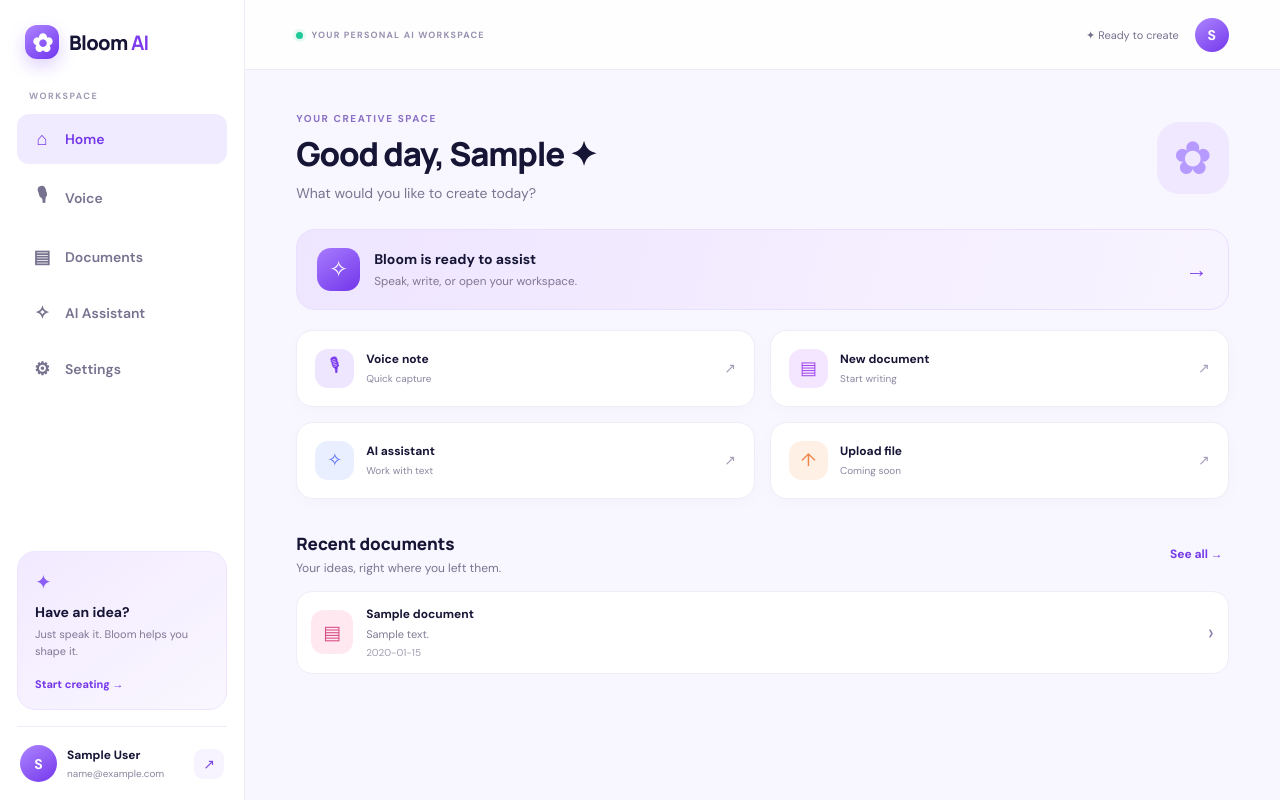
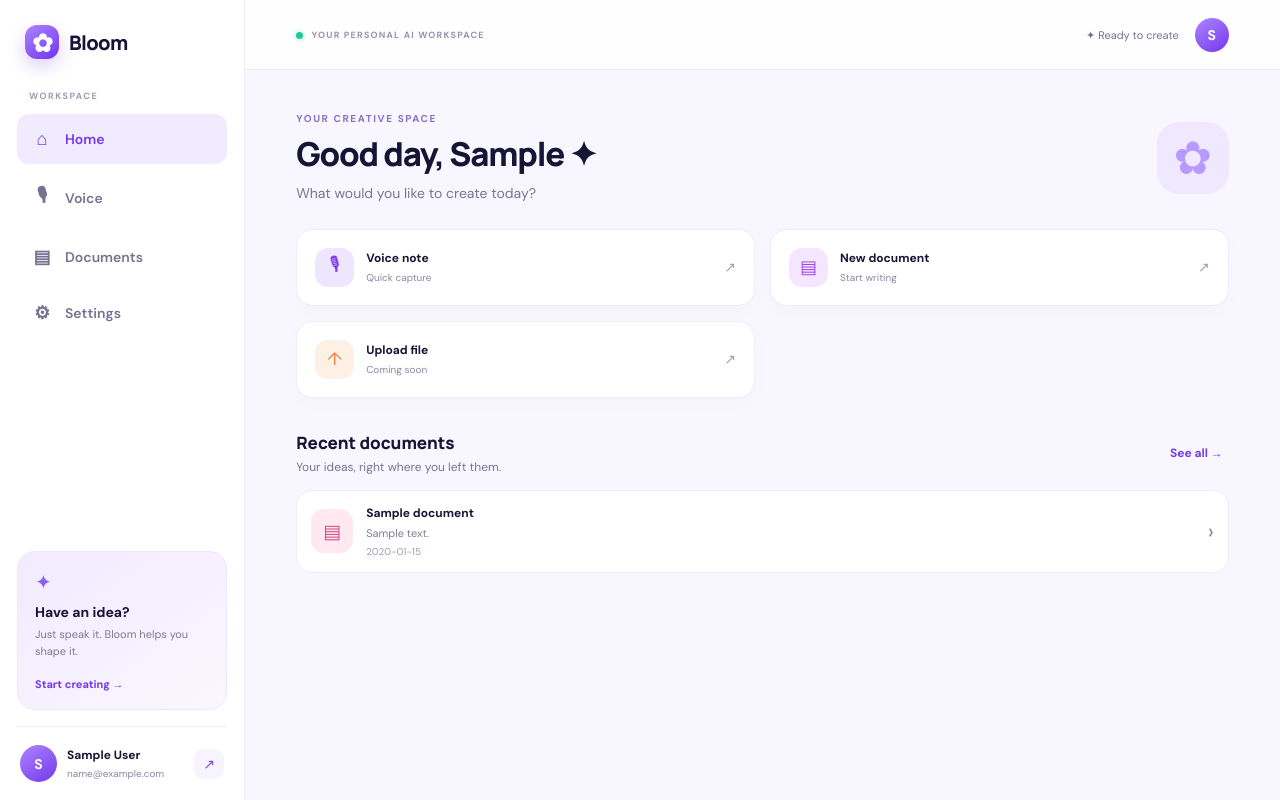
Before and after one commit to Abhishekmadkam/bloom, a Flask app: page /app in a window 1280 px wide. Run offline with Flask 3, Linux system fonts and the light colour scheme; the visitor is signed in with stand-in values (Sample User, id 1); tables that the repository leaves empty hold one stand-in row (values such as "Sample post").

Commit message:
Update index.html

```diff
--- a/templates/index.html
+++ b/templates/index.html
@@ -2,21 +2,20 @@
 <html lang="en">
 <head>
 <meta charset="utf-8"><meta name="viewport" content="width=device-width, initial-scale=1, viewport-fit=cover">
-<meta name="theme-color" content="#f8f7ff"><meta name="description" content="Bloom AI voice assistant workspace">
-<title>Bloom AI — Workspace</title>
+<meta name="theme-color" content="#f8f7ff"><meta name="description" content="Bloom voice and dictation workspace">
+<title>Bloom — Workspace</title>
 <link rel="stylesheet" href="{{ url_for('static', filename='css/style.css') }}">
 <script src="{{ url_for('static', filename='js/app.js') }}" defer></script>
 </head>
 <body class="app-page">
 <div class="app-layout">
 <aside class="sidebar">
-<a class="brand-lockup" href="{{ url_for('workspace') }}"><span class="bloom-mark">✿</span><span>Bloom <b>AI</b></span></a>
+<a class="brand-lockup" href="{{ url_for('workspace') }}"><span class="bloom-mark">✿</span><span>Bloom</span></a>
 <div class="side-label">WORKSPACE</div>
 <nav class="side-nav">
 <button class="side-link active" data-view="homeView"><span>⌂</span> Home</button>
 <button class="side-link" data-view="voiceView"><span>🎙</span> Voice</button>
 <button class="side-link" data-view="documentsView"><span>▤</span> Documents</button>
-<button class="side-link" data-view="aiView"><span>✧</span> AI Assistant</button>
 <button class="side-link" data-view="settingsView"><span>⚙</span> Settings</button>
 </nav>
 <div class="sidebar-spacer"></div>
@@ -24,15 +23,15 @@
 <div class="sidebar-user"><div class="avatar">{{ user.name[:1]|upper }}</div><div class="user-lines"><b>{{ user.name }}</b><small>{{ user.email }}</small></div><form method="post" action="{{ url_for('logout') }}"><button class="logout-icon" aria-label="Sign out" title="Sign out">↗</button></form></div>
 </aside>
 <main class="app-main">
-<header class="app-topbar"><button class="mobile-menu" id="mobileMenu" aria-label="Toggle navigation">☰</button><a class="mobile-brand" href="{{ url_for('workspace') }}"><span class="bloom-mark">✿</span> Bloom <b>AI</b></a><div class="topbar-note"><span class="live-dot"></span> YOUR PERSONAL AI WORKSPACE</div><div class="topbar-right"><span class="ready-label">✦ Ready to create</span><button class="avatar avatar-small" data-view="settingsView">{{ user.name[:1]|upper }}</button></div></header>
+<header class="app-topbar"><button class="mobile-menu" id="mobileMenu" aria-label="Toggle navigation">☰</button><a class="mobile-brand" href="{{ url_for('workspace') }}"><span class="bloom-mark">✿</span> Bloom</a><div class="topbar-note"><span class="live-dot"></span> YOUR PERSONAL AI WORKSPACE</div><div class="topbar-right"><span class="ready-label">✦ Ready to create</span><button class="avatar avatar-small" data-view="settingsView">{{ user.name[:1]|upper }}</button></div></header>
 <div class="view-wrap">
 <section class="view active-view" id="homeView">
 <div class="page-heading"><div><div class="eyebrow">YOUR CREATIVE SPACE</div><h1>Good day, {{ user.name.split(' ')[0] }} <span class="wave">✦</span></h1><p>What would you like to create today?</p></div><span class="heading-flower">✿</span></div>
-<button class="assistant-banner" data-view="aiView"><span class="banner-sparkle">✧</span><span><b>Bloom is ready to assist</b><small>Speak, write, or open your workspace.</small></span><span class="banner-arrow">→</span></button>
+
 <div class="quick-grid">
 <button class="quick-card" data-view="voiceView"><span class="quick-icon quick-purple">🎙</span><span><b>Voice note</b><small>Quick capture</small></span><span class="quick-arrow">↗</span></button>
 <button class="quick-card" id="homeNewDocument"><span class="quick-icon quick-violet">▤</span><span><b>New document</b><small>Start writing</small></span><span class="quick-arrow">↗</span></button>
-<button class="quick-card" data-view="aiView"><span class="quick-icon quick-blue">✧</span><span><b>AI assistant</b><small>Work with text</small></span><span class="quick-arrow">↗</span></button>
+
 <button class="quick-card" id="uploadHintButton"><span class="quick-icon quick-orange">↑</span><span><b>Upload file</b><small>Coming soon</small></span><span class="quick-arrow">↗</span></button>
 </div>
 <div class="section-title-row"><div><h2>Recent documents</h2><p>Your ideas, right where you left them.</p></div><button class="link-button" data-view="documentsView">See all →</button></div>
@@ -57,22 +56,17 @@
 <div class="document-tools"><label class="search-box"><span>⌕</span><input id="documentSearchInput" placeholder="Search your documents..." type="search"></label><span id="documentCountBadge" class="count-badge">0 items</span></div>
 <div id="documentsList" class="document-list"></div><div id="emptyDocuments" class="empty-state"><span class="empty-art">▤</span><h2>Your library is waiting</h2><p>Save your first note or dictate an idea. Your documents will appear here.</p><button id="startWritingButton" class="btn btn-primary">Create your first document →</button></div>
 </section>
-<section class="view" id="aiView">
-<div class="page-heading"><div><div class="eyebrow">YOUR CREATIVE PARTNER</div><h1>AI Assistant<span class="heading-period">.</span></h1><p>Choose an action for your text or write a command.</p></div></div>
-<div class="ai-welcome"><span class="ai-orb">✧</span><h2>How can I help you today?</h2><p>Use a quick action to work with the text in your voice workspace.</p></div>
-<div class="ai-action-grid"><button class="ai-action" data-ai-command="Improve this text"><span>✧</span><b>Improve this text</b><small>Make it clearer and smoother</small></button><button class="ai-action" data-ai-command="Summarize these notes"><span>▤</span><b>Summarize notes</b><small>Find the main points</small></button><button class="ai-action" data-ai-command="Make this more professional"><span>↗</span><b>Professional tone</b><small>Polish your writing</small></button><button class="ai-action" data-ai-command="Translate to Hindi"><span>文</span><b>Translate to Hindi</b><small>Prepare a Hindi version</small></button><button class="ai-action" data-ai-command="Create a to-do list"><span>☑</span><b>Create a to-do list</b><small>Turn ideas into tasks</small></button><button class="ai-action" data-ai-command="Clean text"><span>✎</span><b>Clean text</b><small>Fix spacing and formatting</small></button></div>
-<div class="ai-prompt-card"><label for="aiPrompt">Ask Bloom anything</label><div class="command-row"><input id="aiPrompt" placeholder="Write a command for your text..."><button id="sendAiPrompt" class="btn btn-primary" type="button">Send ↗</button></div><p class="helper-note">Advanced AI responses are not active until you connect a model/API.</p></div>
-</section>
+
 <section class="view" id="settingsView">
 <div class="page-heading"><div><div class="eyebrow">MAKE BLOOM YOURS</div><h1>Settings<span class="heading-period">.</span></h1><p>Your workspace, your preferences.</p></div></div>
 <div class="profile-card"><div class="avatar avatar-large">{{ user.name[:1]|upper }}</div><div><h2>{{ user.name }}</h2><p>{{ user.email }}</p><span class="profile-status"><span class="live-dot"></span> Bloom account</span></div></div>
 <div class="settings-card"><div class="settings-heading"><span class="settings-icon">◎</span><div><h2>Preferences</h2><p>Set up your voice experience.</p></div></div><label class="setting-row"><span><b>Recognition language</b><small>Default language for voice typing</small></span><select id="settingsLanguageSelect"><option value="en-IN">English (India)</option><option value="hi-IN">Hindi</option><option value="mr-IN">Marathi</option><option value="en-US">English (US)</option></select></label><div class="setting-row"><span><b>Voice engine</b><small>Speech recognition depends on your browser and may use an online service.</small></span><span class="setting-badge">Browser / OS</span></div><div class="setting-row"><span><b>Appearance</b><small>Bloom's light theme</small></span><span class="setting-badge">Light</span></div></div>
 <div class="settings-card"><div class="settings-heading"><span class="settings-icon">▤</span><div><h2>Data and privacy</h2><p>Manage your saved content.</p></div></div><div class="setting-row"><span><b>Document storage</b><small>Saved to your Bloom account database</small></span><span class="setting-badge">Enabled</span></div><button id="clearDocumentsButton" class="danger-button">⌫ Delete all my documents</button><div class="setting-row"><span><b>Privacy Policy</b><small>How Bloom handles your information</small></span><a href="{{ url_for('privacy') }}">View →</a></div><div class="setting-row"><span><b>Terms of Use</b><small>Guidelines for using Bloom</small></span><a href="{{ url_for('terms') }}">View →</a></div></div>
-<div class="about-card"><span class="bloom-mark">✿</span><h2>Bloom AI</h2><p>Your voice. Your workflow.</p><span class="about-version">BETA · v1.0</span></div>
+<div class="about-card"><span class="bloom-mark">✿</span><h2>Bloom</h2><p>Your voice. Your workflow.</p><span class="about-version">BETA · v1.0</span></div>
 <form method="post" action="{{ url_for('logout') }}" class="mobile-logout"><button class="danger-button">↗ Sign out</button></form>
 </section>
 </div>
-<nav class="bottom-nav" aria-label="Main navigation"><button class="nav-item active" data-view="homeView"><span>⌂</span><small>Home</small></button><button class="nav-item" data-view="voiceView"><span>🎙</span><small>Voice</small></button><button class="nav-item" data-view="documentsView"><span>▤</span><small>Documents</small></button><button class="nav-item" data-view="aiView"><span>✧</span><small>AI</small></button><button class="nav-item" data-view="settingsView"><span>☰</span><small>More</small></button></nav>
+<nav class="bottom-nav" aria-label="Main navigation"><button class="nav-item active" data-view="homeView"><span>⌂</span><small>Home</small></button><button class="nav-item" data-view="voiceView"><span>🎙</span><small>Voice</small></button><button class="nav-item" data-view="documentsView"><span>▤</span><small>Documents</small></button><button class="nav-item" data-view="settingsView"><span>☰</span><small>More</small></button></nav>
 </main>
 <div id="toast" class="toast" role="status" aria-live="polite"></div>
 </body></html>
```
